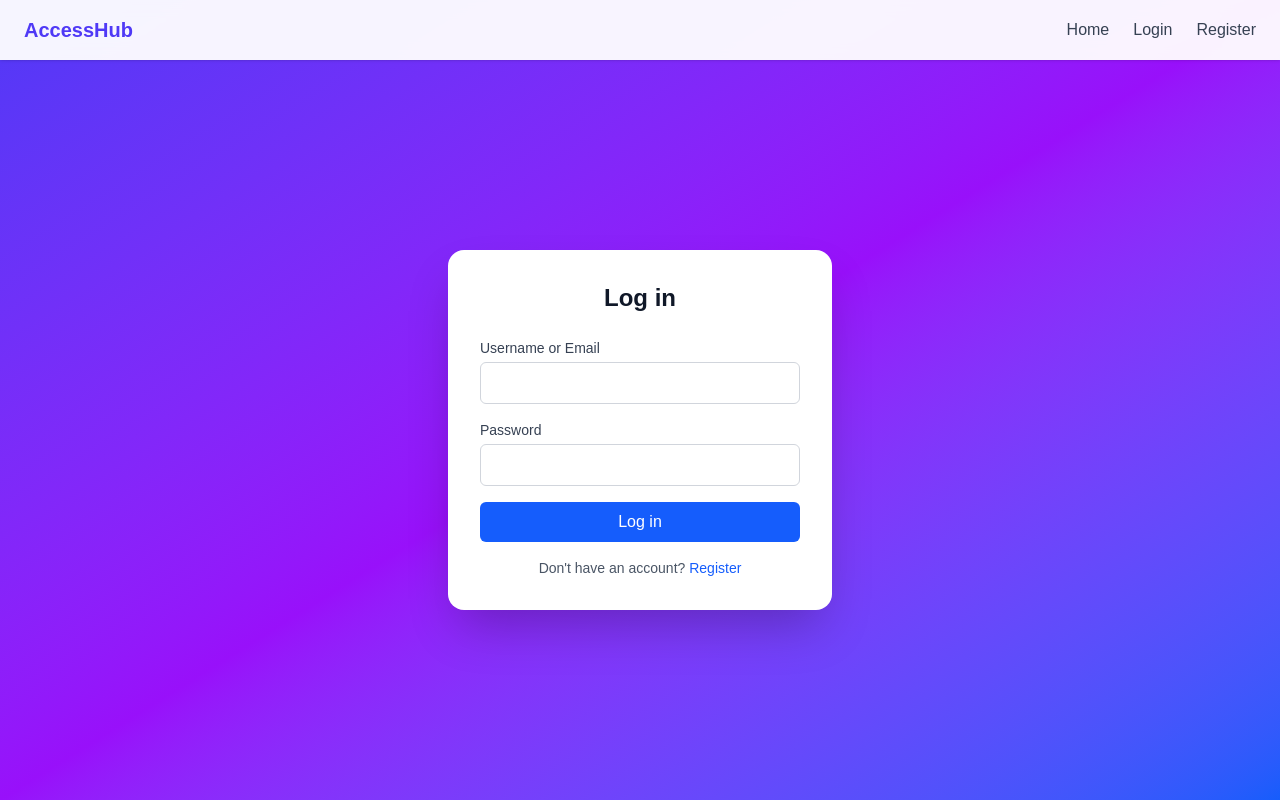
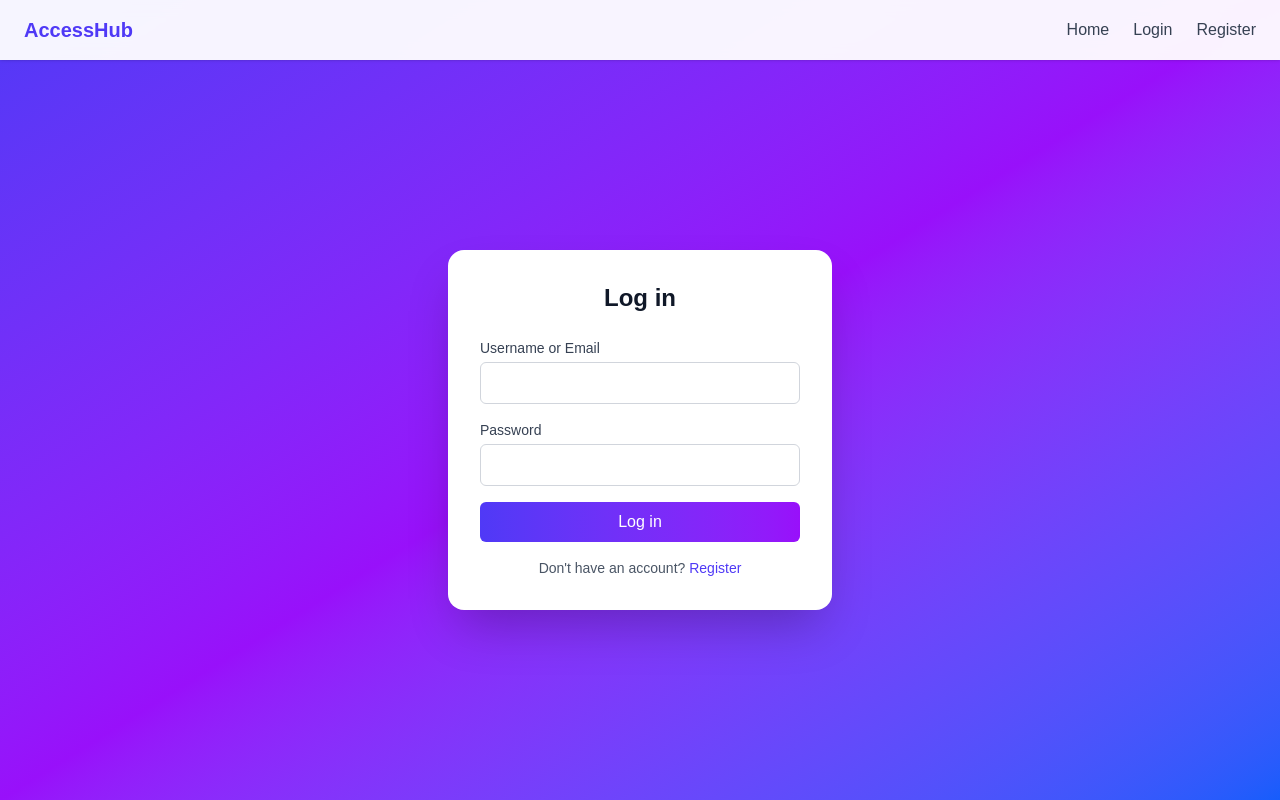
Before and after one commit to SarasiPerera/accesshub, a Next.js app: page /login in a window 1280 px wide. Built offline with nearby package versions, Linux system fonts and the light colour scheme.

Commit message:
style: match login button gradient to background

```diff
--- a/src/app/login/page.tsx
+++ b/src/app/login/page.tsx
@@ -71,7 +71,7 @@ export default function LoginPage() {
 
           <button
             type="submit"
-            className="w-full bg-blue-600 text-white py-2 rounded-md font-medium hover:bg-blue-700 transition"
+            className="w-full bg-gradient-to-r from-indigo-600 to-purple-600 text-white py-2 rounded-md font-medium hover:from-indigo-700 hover:to-purple-700 transition"
           >
             Log in
           </button>
@@ -79,7 +79,7 @@ export default function LoginPage() {
 
         <p className="text-sm text-gray-600 mt-4 text-center">
           Don&apos;t have an account?{" "}
-          <Link href="/register" className="text-blue-600 hover:underline">
+          <Link href="/register" className="text-indigo-600 hover:underline">
             Register
           </Link>
         </p>
```
